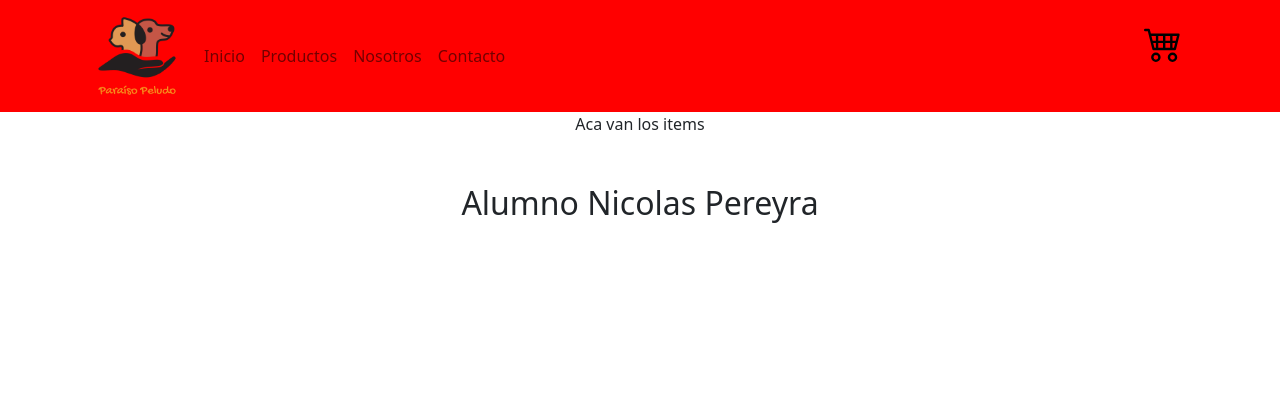
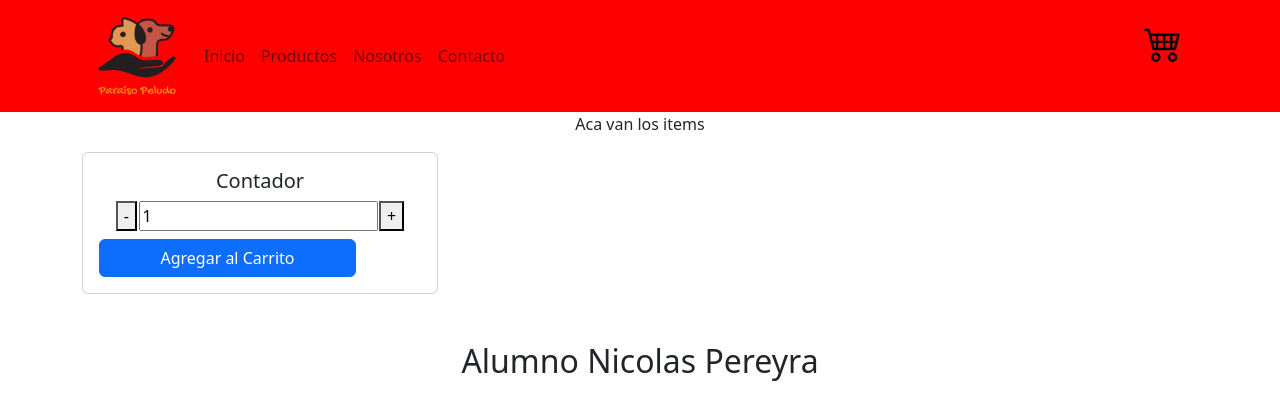
Before and after one commit to NicoDewloren/CoderHouse-ReactJS, a React (Create React App) app: page / in a window 1280 px wide. Shown: the top 420 px of the page. Built offline with nearby package versions, Linux system fonts and the light colour scheme.

Commit message:
Contador

```diff
--- a/src/componentes/CartWidget.jsx
+++ b/src/componentes/CartWidget.jsx
@@ -1,7 +1,7 @@
 import React from "react";
 import cart from "./images/cart4.svg";
 
-const Carrito = () => {
+const CartWidget = () => {
   return (
     <p className="text-center mt-4">
       <img src={cart} alt="" width="38" />
@@ -9,4 +9,4 @@ const Carrito = () => {
   );
 };
 
-export default Carrito;
+export default CartWidget;
--- /dev/null
+++ b/src/componentes/ItemCount.jsx
@@ -0,0 +1,34 @@
+import React from "react";
+import { useState } from "react";
+
+const ItemCount = (props) => {
+  const [count, setCount] = useState(props.initial);
+
+  function aumentar() {
+    if (count < props.stock) {
+      setCount(count + 1);
+    }
+  }
+
+  function disminuir() {
+    if (count > 1) {
+      setCount(count - 1);
+    }
+  }
+
+  return (
+    <div className="card">
+      <div className="card-body">
+        <h5 className="text-center">Contador</h5>
+        <div className="flexcenter">
+          <button onClick={disminuir}>-</button>
+          <input type="text" value={count} />
+          <button onClick={aumentar}>+</button>
+        </div>
+        <input className="btn btn-primary mt-2" value="Agregar al Carrito" />
+      </div>
+    </div>
+  );
+};
+
+export default ItemCount;
--- a/src/componentes/ItemListContainer.jsx
+++ b/src/componentes/ItemListContainer.jsx
@@ -1,9 +1,21 @@
 import React from "react";
+import ItemCount from "./ItemCount";
 
 const ItemListContainer = (props) => {
   return (
     <div>
-      <p className="text-center">{props.texto}</p>
+      <div className="container">
+        <div className="row">
+          <div className="col-md-12">
+            <p className="text-center">{props.texto}</p>
+          </div>
+        </div>
+        <div className="row">
+          <div className="col-md-4">
+            <ItemCount stock="5" initial={1} />
+          </div>
+        </div>
+      </div>
     </div>
   );
 };
--- a/src/componentes/NavBar.jsx
+++ b/src/componentes/NavBar.jsx
@@ -1,5 +1,5 @@
 import React from "react";
-import Carrito from "./CartWidget";
+import CartWidget from "./CartWidget";
 
 import logo from "./images/logo.png";
 
@@ -42,7 +42,7 @@ const NavBar = () => {
             </nav>
           </div>
           <div className="col-md-1">
-            <Carrito />
+            <CartWidget />
           </div>
         </div>
       </div>
--- a/src/index.css
+++ b/src/index.css
@@ -1,3 +1,11 @@
 .color-navbar {
   background-color: red;
 }
+
+.flexcenter {
+  display: flex;
+  flex-direction: row;
+  align-items: center;
+  justify-content: center;
+  gap: 0.1rem;
+}
```
